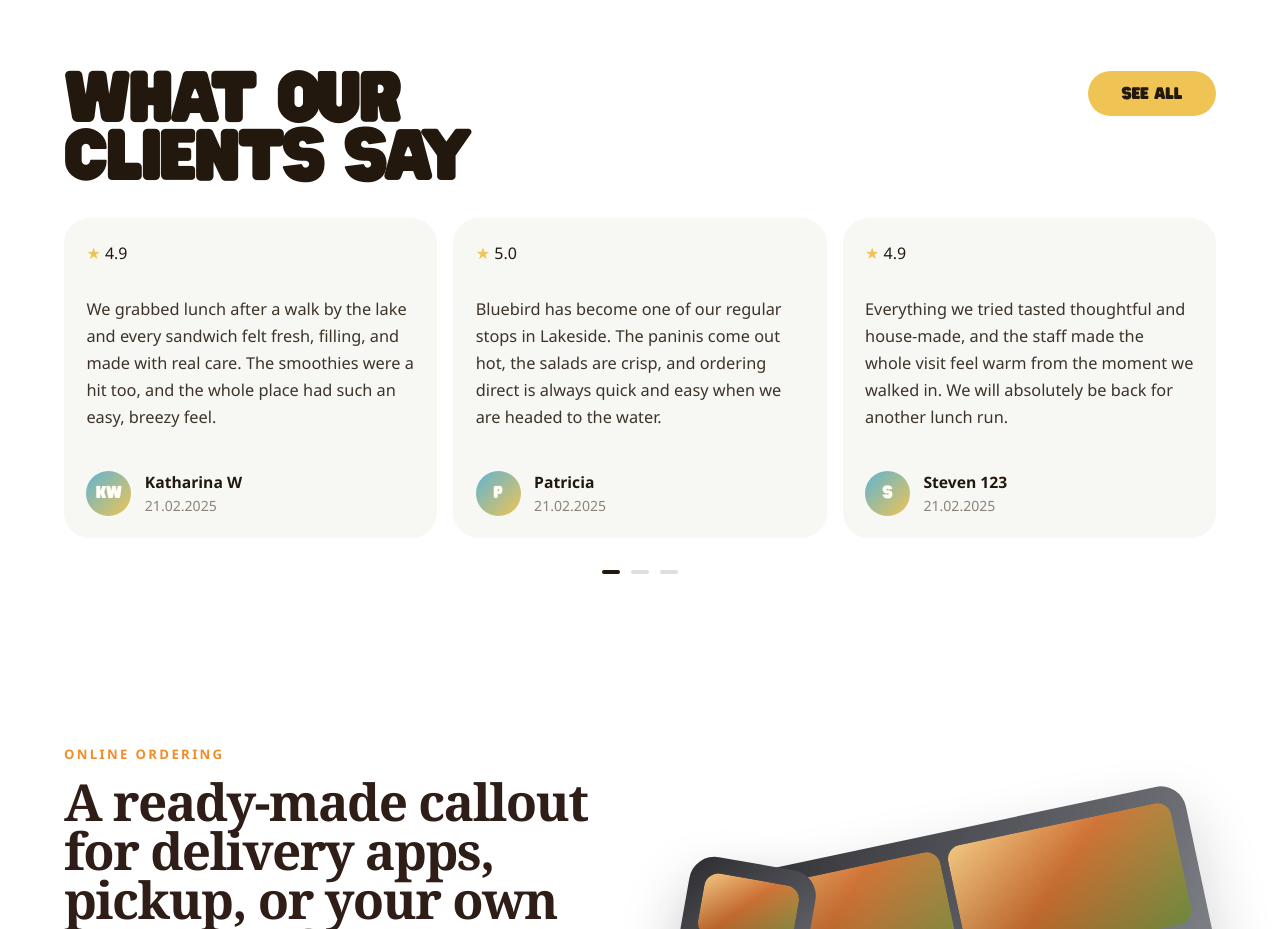
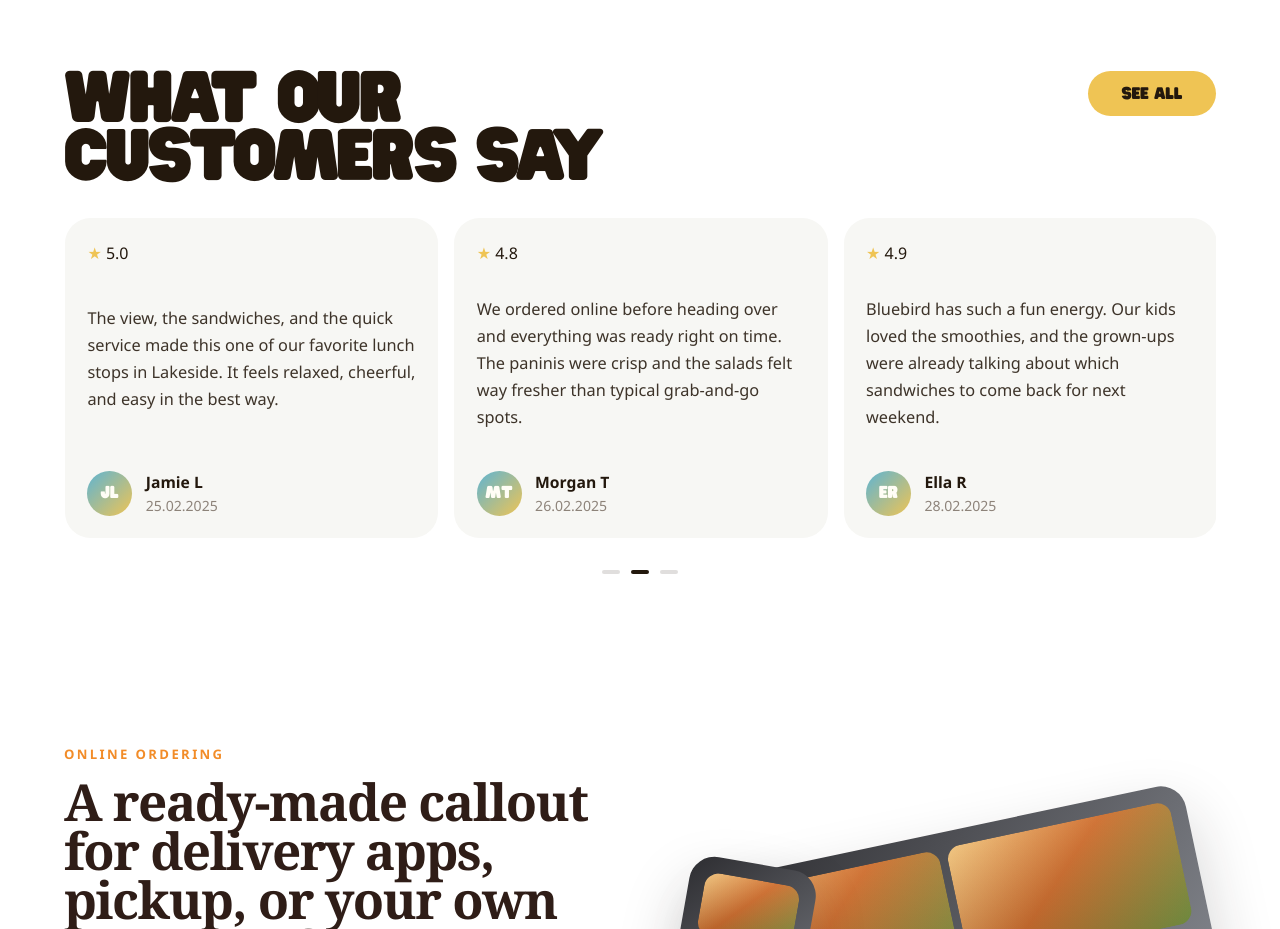
Before and after one commit to andrewchwalik/bluebird, a React (Vite) app: page / in a window 1280 px wide. Shown: the part 2800-3729 px from the top of the page. Built offline with nearby package versions, Linux system fonts and the light colour scheme.

Commit message:
Turn testimonials into auto-advancing carousel

```diff
--- a/src/App.css
+++ b/src/App.css
@@ -731,8 +731,13 @@ main {
 
 .testimonials-grid {
   display: grid;
-  grid-template-columns: repeat(3, minmax(0, 1fr));
+  grid-auto-flow: column;
+  grid-auto-columns: calc((100% - 2rem) / 3);
   gap: 1rem;
+  overflow-x: auto;
+  scroll-snap-type: x mandatory;
+  scrollbar-width: thin;
+  scrollbar-color: rgba(35, 24, 13, 0.18) transparent;
 }
 
 .testimonial-card {
@@ -742,6 +747,7 @@ main {
   padding: 1.4rem;
   border-radius: 1.6rem;
   background: #f7f7f4;
+  scroll-snap-align: start;
 }
 
 .testimonial-rating {
@@ -802,14 +808,17 @@ main {
   gap: 0.7rem;
 }
 
-.testimonials-pager span {
+.testimonials-pager button {
   width: 1.1rem;
   height: 0.24rem;
+  padding: 0;
+  border: 0;
   border-radius: 999px;
   background: rgba(35, 24, 13, 0.14);
+  cursor: pointer;
 }
 
-.testimonials-pager .is-active {
+.testimonials-pager button.is-active {
   background: #23180d;
 }
 
@@ -999,13 +1008,16 @@ main {
   }
 
   .popular-grid,
-  .gallery-grid,
-  .testimonials-grid {
+  .gallery-grid {
     grid-template-columns: 1fr;
   }
 
   .menu-showcase-grid {
     grid-auto-columns: minmax(15rem, 42%);
+  }
+
+  .testimonials-grid {
+    grid-auto-columns: calc((100% - 1rem) / 2);
   }
 
   .menu-section {
@@ -1095,4 +1107,8 @@ main {
   .menu-showcase-grid {
     grid-auto-columns: minmax(14rem, 78%);
   }
+
+  .testimonials-grid {
+    grid-auto-columns: 100%;
+  }
 }
--- a/src/App.tsx
+++ b/src/App.tsx
@@ -1,3 +1,4 @@
+import { useEffect, useRef, useState } from 'react'
 import bluebirdLogo from '../img/bluebird-logo.png'
 import paniniImage from '../img/panini.png'
 import './App.css'
@@ -75,6 +76,54 @@ const testimonials = [
     date: '21.02.2025',
     initials: 'S',
   },
+  {
+    rating: '5.0',
+    quote:
+      'The view, the sandwiches, and the quick service made this one of our favorite lunch stops in Lakeside. It feels relaxed, cheerful, and easy in the best way.',
+    name: 'Jamie L',
+    date: '25.02.2025',
+    initials: 'JL',
+  },
+  {
+    rating: '4.8',
+    quote:
+      'We ordered online before heading over and everything was ready right on time. The paninis were crisp and the salads felt way fresher than typical grab-and-go spots.',
+    name: 'Morgan T',
+    date: '26.02.2025',
+    initials: 'MT',
+  },
+  {
+    rating: '4.9',
+    quote:
+      'Bluebird has such a fun energy. Our kids loved the smoothies, and the grown-ups were already talking about which sandwiches to come back for next weekend.',
+    name: 'Ella R',
+    date: '28.02.2025',
+    initials: 'ER',
+  },
+  {
+    rating: '5.0',
+    quote:
+      'The whole place feels thoughtfully put together, from the menu to the music to the service. It is exactly the kind of lunch spot you hope to find near the lake.',
+    name: 'Noah P',
+    date: '02.03.2025',
+    initials: 'NP',
+  },
+  {
+    rating: '4.9',
+    quote:
+      'Our group tried subs, snacks, and smoothies, and every order came out looking great. It is one of those places that feels both easygoing and genuinely polished.',
+    name: 'Claire D',
+    date: '04.03.2025',
+    initials: 'CD',
+  },
+  {
+    rating: '4.8',
+    quote:
+      'I love that ordering direct is simple and fast. The food is consistently good, the portions are generous, and the staff always make the experience feel welcoming.',
+    name: 'Ben S',
+    date: '07.03.2025',
+    initials: 'BS',
+  },
 ]
 
 const visitDetails = [
@@ -84,6 +133,57 @@ const visitDetails = [
 ]
 
 function App() {
+  const testimonialsRef = useRef<HTMLDivElement>(null)
+  const testimonialsPageCount = Math.ceil(testimonials.length / 3)
+  const [activeTestimonialsPage, setActiveTestimonialsPage] = useState(0)
+
+  useEffect(() => {
+    const node = testimonialsRef.current
+
+    if (!node) {
+      return
+    }
+
+    const interval = window.setInterval(() => {
+      setActiveTestimonialsPage((currentPage) => {
+        const nextPage = (currentPage + 1) % testimonialsPageCount
+        node.scrollTo({
+          left: node.clientWidth * nextPage,
+          behavior: 'smooth',
+        })
+
+        return nextPage
+      })
+    }, 5000)
+
+    return () => window.clearInterval(interval)
+  }, [testimonialsPageCount])
+
+  const handleTestimonialsScroll = () => {
+    const node = testimonialsRef.current
+
+    if (!node) {
+      return
+    }
+
+    const nextPage = Math.round(node.scrollLeft / node.clientWidth)
+    setActiveTestimonialsPage(Math.min(testimonialsPageCount - 1, Math.max(0, nextPage)))
+  }
+
+  const jumpToTestimonialsPage = (pageIndex: number) => {
+    const node = testimonialsRef.current
+
+    if (!node) {
+      return
+    }
+
+    node.scrollTo({
+      left: node.clientWidth * pageIndex,
+      behavior: 'smooth',
+    })
+    setActiveTestimonialsPage(pageIndex)
+  }
+
   return (
     <div className="page-shell">
       <header className="hero-card">
@@ -230,14 +330,18 @@ function App() {
           <div className="testimonials-header">
             <h2>
               <span>What Our</span>
-              <span>Clients Say</span>
+              <span>Customers Say</span>
             </h2>
             <a className="testimonials-link" href="#visit">
               See All
             </a>
           </div>
 
-          <div className="testimonials-grid">
+          <div
+            className="testimonials-grid"
+            ref={testimonialsRef}
+            onScroll={handleTestimonialsScroll}
+          >
             {testimonials.map((item) => (
               <article className="testimonial-card" key={`${item.name}-${item.date}`}>
                 <p className="testimonial-rating">★ {item.rating}</p>
@@ -256,9 +360,15 @@ function App() {
           </div>
 
           <div className="testimonials-pager" aria-hidden="true">
-            <span className="is-active"></span>
-            <span></span>
-            <span></span>
+            {Array.from({ length: testimonialsPageCount }).map((_, index) => (
+              <button
+                key={index}
+                className={index === activeTestimonialsPage ? 'is-active' : undefined}
+                type="button"
+                onClick={() => jumpToTestimonialsPage(index)}
+                aria-label={`Show testimonial set ${index + 1}`}
+              />
+            ))}
           </div>
         </section>
 
```
